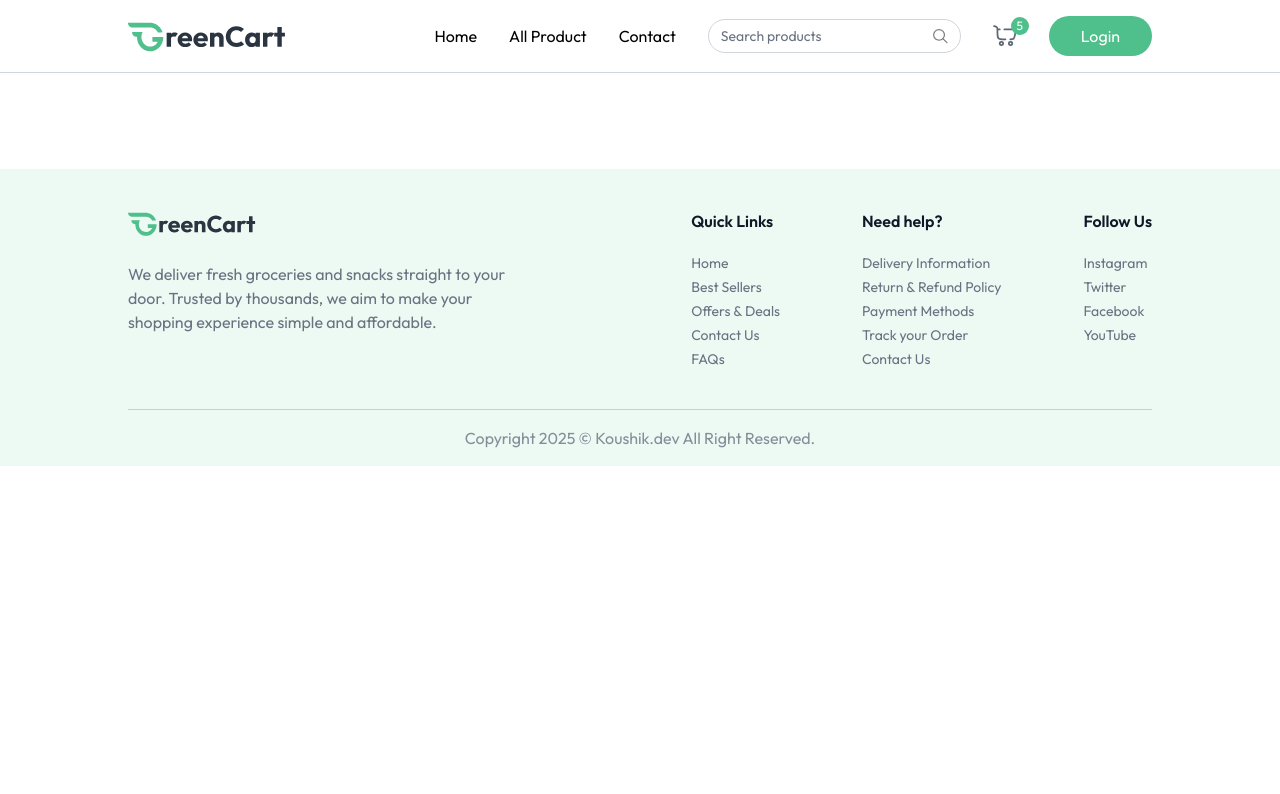
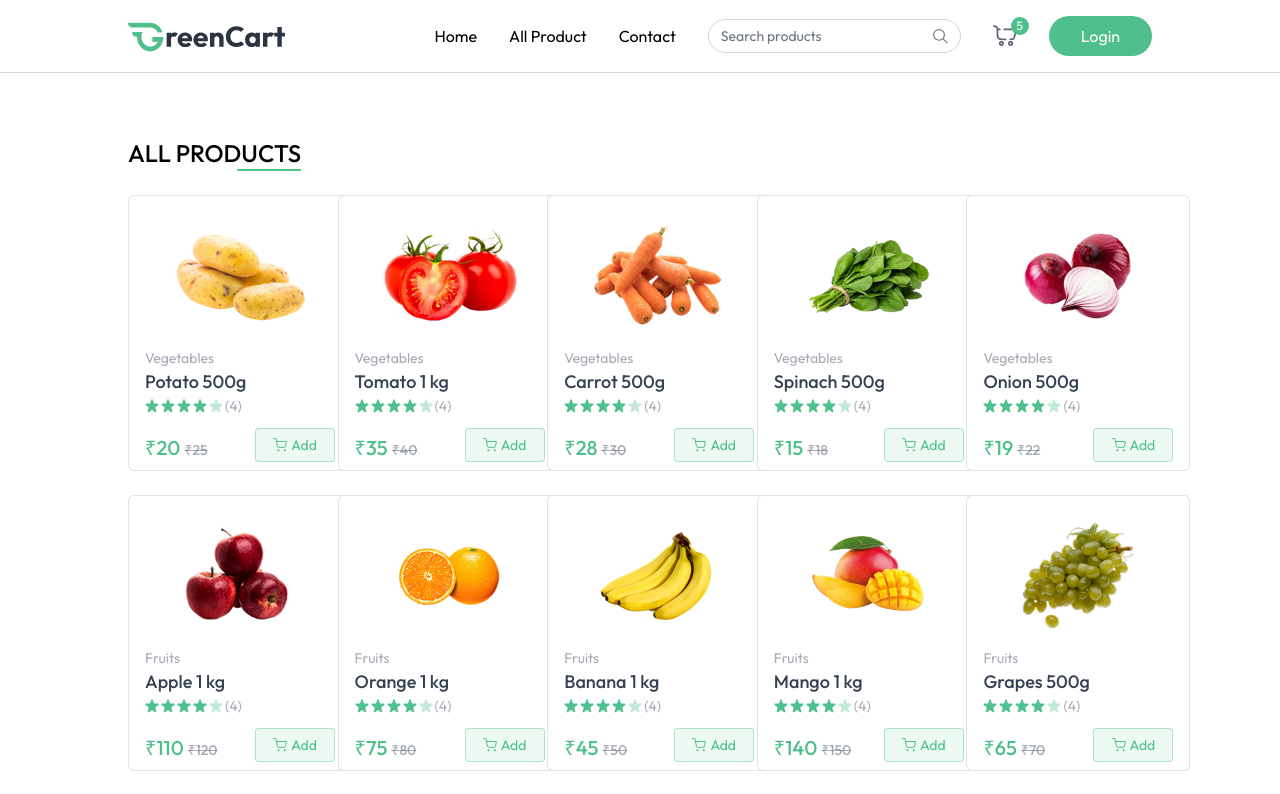
Before and after one commit to KoushikGuria/GreenKart-grocery-App, a React (Vite) app in the folder client/: page /products in a window 1280 px wide. Shown: the top 794 px of the page. Built offline with nearby package versions, Linux system fonts and the light colour scheme.

Commit message:
AllProducts page & search features added

```diff
--- a/client/src/App.jsx
+++ b/client/src/App.jsx
@@ -6,6 +6,7 @@
 import Footer from './components/Footer';
 import { useAppContext } from './context/useAppContext';
 import Login from './components/Login';
+import AllProducts from './pages/AllProducts';
 
 const App = () => {
 
@@ -21,6 +22,7 @@
       <div className={`${isSellerPath ? "" : "px-6 md:px-16 lg:px-24 xl:px-32"}`}>
         <Routes>
           <Route path="/" element={<Home />} />
+          <Route path="/products" element={<AllProducts />} />
         </Routes>
       </div>
 
--- a/client/src/components/Navbar.jsx
+++ b/client/src/components/Navbar.jsx
@@ -1,16 +1,22 @@
-import React from "react";
+import React, { useEffect } from "react";
 import { NavLink } from "react-router-dom";
 import { assets } from "../assets/assets";
 import { useAppContext } from "../context/useAppContext";
 
 const Navbar = () => {
   const [open, setOpen] = React.useState(false);
-  const {user, setUser, setShowUserLogin, navigate} = useAppContext();
+  const {user, setUser, setShowUserLogin, navigate, searchQuery, setSearchQuery} = useAppContext();
 
   const logout = async () => {
     setUser(null);
     navigate("/");
   }
+
+  useEffect(() => {
+    if(searchQuery.length > 0) {
+      navigate("/products");
+    }
+  }, [searchQuery])
 
   return (
     <nav className="flex items-center justify-between px-6 md:px-16 lg:px-24 xl:px-32 py-4 border-b border-gray-300 bg-white relative transition-all">
@@ -25,7 +31,7 @@
         <NavLink to="/">Contact</NavLink>
 
         <div className="hidden lg:flex items-center text-sm gap-2 border border-gray-300 px-3 rounded-full">
-          <input
+          <input onChange={(e) => setSearchQuery(e.target.value)}
             className="py-1.5 w-full bg-transparent outline-none placeholder-gray-500"
             type="text"
             placeholder="Search products"
--- a/client/src/context/AppContextProvider.jsx
+++ b/client/src/context/AppContextProvider.jsx
@@ -15,6 +15,7 @@
     const [products, setProducts] = useState([]);
 
     const [cartItems, setCartItems] = useState({});
+    const [searchQuery, setSearchQuery] = useState({});
 
     // Fetch All Products
     const fetchProducts = async () => {
@@ -64,7 +65,8 @@
         setUser, isSeller, setIsSeller,
         showUserLogin, setShowUserLogin,
         products, currency, addToCart, updateCartItem,
-        removeFromCart, cartItems
+        removeFromCart, cartItems,
+        searchQuery, setSearchQuery
     };
 
     return (
--- /dev/null
+++ b/client/src/pages/AllProducts.jsx
@@ -0,0 +1,36 @@
+import React, { useEffect, useState } from 'react';
+import { useAppContext } from '../context/useAppContext';
+import ProductCard from '../components/ProductCard';
+
+const AllProducts = () => {
+
+    const { products, searchQuery } = useAppContext();
+    const [filteredProducts, setFilteredProducts] = useState([]);
+
+    useEffect(() => {
+        if(searchQuery.length > 0) {
+            setFilteredProducts(products.filter(
+                product => product.name.toLowerCase().includes(searchQuery.toLowerCase())
+            ))
+        } else {
+            setFilteredProducts(products);
+        }
+    }, [products, searchQuery])
+
+  return (
+    <div className="mt-16 flex flex-col">
+        <div className="flex flex-col items-end w-max">
+            <p className="text-2xl font-medium uppercase">All Products</p>
+            <div className="w-16 h-0.5 bg-primary rounded-full"></div>
+        </div>
+
+        <div className="grid grid-cols-2 sm:grid-cols-3 md:grid-cols-4 gap-3 md:gap-6 lg:grid-cols-5 mt-6">
+            {filteredProducts.filter((product) => product.inStock).map((product, index) => (
+                <ProductCard key={index} product={product} />
+            ))}
+        </div>
+    </div>
+  )
+}
+
+export default AllProducts;
--- /dev/null
+++ b/client/src/pages/ProductCategory.jsx
@@ -0,0 +1,9 @@
+import React from 'react';
+
+const ProductCategory = () => {
+  return (
+    <div>ProductCategory</div>
+  )
+}
+
+export default ProductCategory;
```
